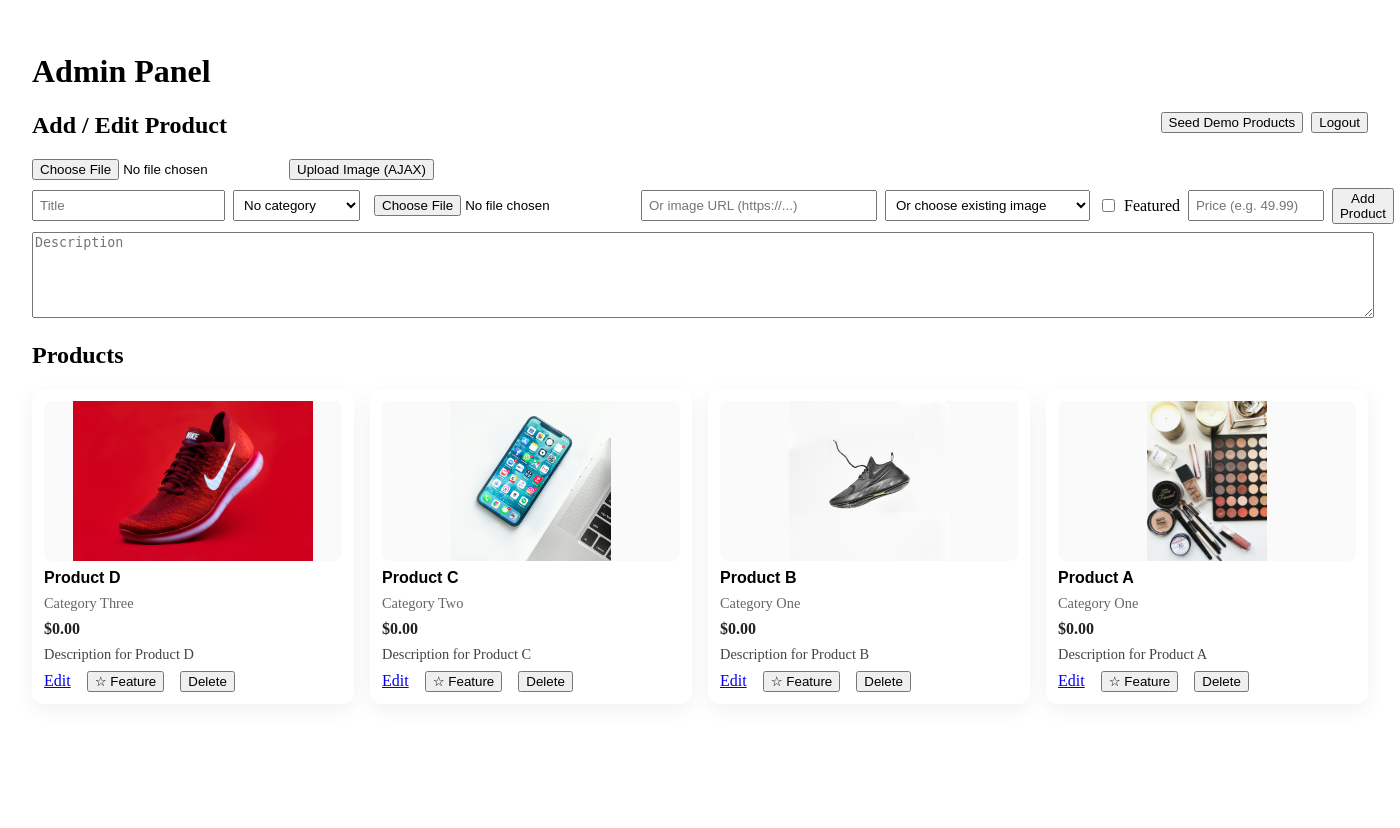
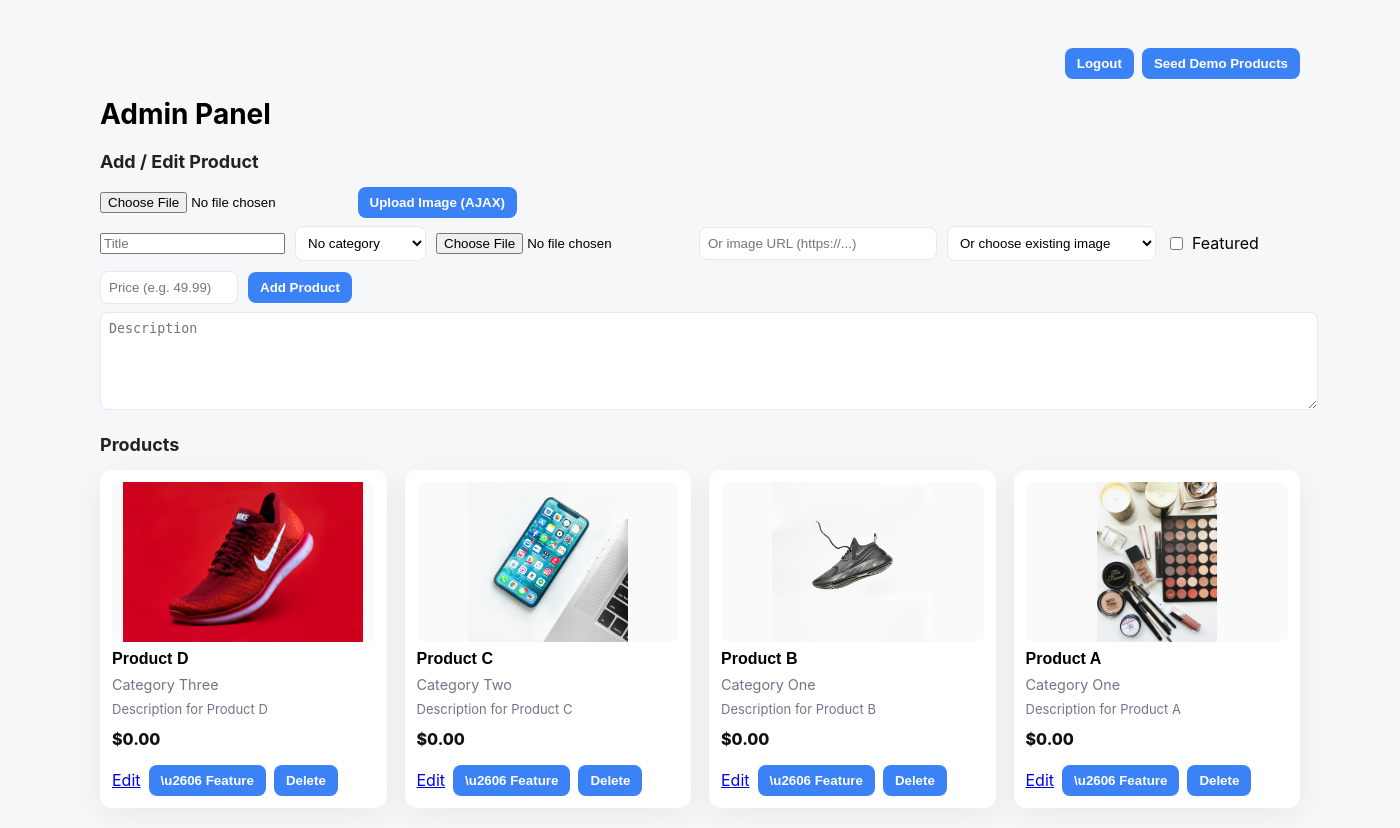
Before and after one commit to Datasoft-Bkash-AML/San-Francisco, a PHP site: page /admin/index.php in a window 1400 px wide. Before the commit the page ends 692 px from the top, so only its background shows below. Run offline with PHP 8.4, Linux system fonts and the light colour scheme; the visitor is signed in with stand-in values (Sample User, id 1); data comes from the database, SQL or seed files in the repository.

Commit message:
style(admin): admin UI beautification — admin.css and product grid/cards

```diff
--- /dev/null
+++ b/admin/css/admin.css
@@ -0,0 +1,33 @@
+/* Admin UI beautification for San-Francisco demo */
+:root{
+  --bg:#f6f7f9;
+  --card:#ffffff;
+  --muted:#70768a;
+  --accent:#3b82f6;
+  --accent-2:#b76e79;
+  --radius:12px;
+  --shadow: 0 8px 30px rgba(24,24,24,0.06);
+}
+html,body{height:100%;background:var(--bg);font-family:Inter,system-ui, -apple-system, 'Segoe UI', Roboto, 'Helvetica Neue', Arial}
+.admin.container{max-width:1200px;margin:28px auto;padding:20px}
+.admin h1{margin:0 0 8px;font-size:28px}
+.admin h2{margin-top:20px;color:#222;font-size:18px}
+.admin .top-actions{display:flex;gap:8px;justify-content:flex-end;margin-bottom:18px}
+.admin .login, .admin .card{background:var(--card);border-radius:var(--radius);box-shadow:var(--shadow);padding:16px}
+.admin form{margin:0}
+.admin .form-row{display:flex;flex-wrap:wrap;gap:10px;align-items:center}
+.admin input[type='text'], .admin input[type='number'], .admin textarea, .admin select{border:1px solid #e6e9ef;padding:8px;border-radius:8px;background:#fff}
+.admin button{background:var(--accent);color:#fff;padding:8px 12px;border-radius:8px;border:0;cursor:pointer;font-weight:700}
+.admin button[style*='margin-left']{background:linear-gradient(90deg,var(--accent),#2563eb)}
+.admin .product-grid{display:grid;grid-template-columns:repeat(auto-fill,minmax(260px,1fr));gap:18px;margin-top:12px}
+.admin .product-card{background:var(--card);border-radius:12px;box-shadow:var(--shadow);overflow:hidden;padding:12px;display:flex;flex-direction:column;gap:8px;transition:transform .12s ease,box-shadow .12s ease}
+.admin .product-card:hover{transform:translateY(-6px);box-shadow:0 18px 40px rgba(16,24,40,0.08)}
+.admin .product-card .media{height:160px;overflow:hidden;display:flex;align-items:center;justify-content:center;background:#fafafa;border-radius:8px}
+.admin .product-card img{max-width:100%;max-height:100%;object-fit:cover}
+.admin .product-card .title{font-weight:800;font-family: 'Outfit',sans-serif;}
+.admin .product-card .meta{font-size:0.9rem;color:var(--muted)}
+.admin .product-card .price{font-size:1rem;color:#111;margin-top:4px;font-weight:800}
+.admin .product-card .badge{display:inline-block;padding:6px 10px;border-radius:999px;background:var(--accent-2);color:#fff;font-weight:700;font-size:12px}
+.admin .product-card .actions{display:flex;gap:8px;align-items:center;margin-top:8px}
+.admin .small{font-size:13px;color:var(--muted)}
+.admin .admin-footer{margin-top:28px;text-align:center;color:var(--muted);font-size:13px}
--- a/admin/index.php
+++ b/admin/index.php
@@ -217,28 +217,24 @@ if (isset($_GET['edit'])) {
     <meta name="viewport" content="width=device-width,initial-scale=1">
     <title>Admin - San Francisco</title>
     <link rel="stylesheet" href="/css/style.css">
-    <style>
-        .admin{padding:24px}
-        .admin table{width:100%;border-collapse:collapse}
-        .admin th,.admin td{padding:8px;border-bottom:1px solid #eee}
-        .form-row{display:flex;gap:8px;align-items:center}
-        .form-row input, .form-row select{padding:6px}
-    </style>
+    <link rel="stylesheet" href="/admin/css/admin.css">
 </head>
 <body>
 <div class="container admin">
-    <h1>Admin Panel</h1>
-    <form method="post" style="float:right">
+    <div class="top-actions">
+        <form method="post" style="display:inline">
             <input type="hidden" name="action" value="logout">
             <input type="hidden" name="csrf" value="<?=htmlspecialchars(csrf_token())?>">
             <button type="submit">Logout</button>
         </form>
-    <form method="post" style="float:right;margin-right:8px">
+        <form method="post" style="display:inline">
             <input type="hidden" name="action" value="seed_products">
             <input type="hidden" name="csrf" value="<?=htmlspecialchars(csrf_token())?>">
             <button type="submit">Seed Demo Products</button>
         </form>
+    </div>
 
+    <h1>Admin Panel</h1>
     <h2>Add / Edit Product</h2>
     <form id="admin-upload-form" method="post" enctype="multipart/form-data" style="margin-bottom:8px">
         <input type="hidden" name="csrf" value="<?=htmlspecialchars(csrf_token())?>">
@@ -277,33 +273,33 @@ if (isset($_GET['edit'])) {
     </form>
 
     <h2>Products</h2>
-    <div style="display:grid;grid-template-columns:repeat(auto-fill,minmax(260px,1fr));gap:16px;margin-top:12px">
+    <div class="product-grid">
         <?php foreach ($products as $p): ?>
-            <div style="background:#fff;border-radius:12px;box-shadow:0 6px 20px rgba(0,0,0,.06);overflow:hidden;padding:12px;display:flex;flex-direction:column;gap:8px">
-                <div style="height:160px;overflow:hidden;display:flex;align-items:center;justify-content:center;background:#fafafa;border-radius:8px">
+            <div class="product-card">
+                <div class="media">
                     <?php if (!empty($p['image'])):
                         $imgSrc = preg_match('#^https?://#i',$p['image']) ? $p['image'] : '/images/'.htmlspecialchars($p['image']);
                     ?>
-                        <img src="<?=$imgSrc?>" style="max-width:100%;max-height:100%;object-fit:cover">
+                        <img src="<?=$imgSrc?>">
                     <?php else: ?>
                         <div style="color:#999">No image</div>
                     <?php endif; ?>
                 </div>
-                <div style="font-weight:800;font-family:'Outfit',sans-serif;"><?=htmlspecialchars($p['name'])?></div>
-                <div style="font-size:0.9rem;color:#666"><?php
+                <div class="title"><?=htmlspecialchars($p['name'])?></div>
+                <div class="meta"><?php
                     $catName = '';
                     foreach ($cats as $c) if ($c['id']==$p['category_id']) { $catName = $c['name']; break; }
                     echo htmlspecialchars($catName);
                 ?></div>
-                <div style="font-size:1rem;color:#222;font-weight:700">$<?=htmlspecialchars(isset($p['price']) ? number_format($p['price'],2) : '0.00')?></div>
                 <?php if (!empty($p['featured'])): ?>
-                    <div style="color:#b76e79;font-weight:700">FEATURED</div>
+                    <div class="badge">FEATURED</div>
                 <?php endif; ?>
-                <div style="flex:1;color:#444;font-size:0.9rem"><?=htmlspecialchars(mb_strimwidth($p['description'] ?? '',0,120,'...'))?></div>
-                <div style="display:flex;gap:8px;align-items:center">
+                <div class="small"><?=htmlspecialchars(mb_strimwidth($p['description'] ?? '',0,120,'...'))?></div>
+                <div class="price">$<?=htmlspecialchars(isset($p['price']) ? number_format($p['price'],2) : '0.00')?></div>
+                <div class="actions">
                     <a href="?edit=<?=htmlspecialchars($p['id'])?>">Edit</a>
-                    <button data-feature-toggle data-product-id="<?=htmlspecialchars($p['id'])?>" data-featured="<?=!empty($p['featured']) ? '1' : '0'?>" data-csrf="<?=htmlspecialchars(csrf_token())?>" style="margin-left:8px"><?=!empty($p['featured']) ? '★ Featured' : '☆ Feature'?></button>
-                    <form method="post" style="display:inline;margin-left:8px">
+                    <button data-feature-toggle data-product-id="<?=htmlspecialchars($p['id'])?>" data-featured="<?=!empty($p['featured']) ? '1' : '0'?>" data-csrf="<?=htmlspecialchars(csrf_token())?>"><?=!empty($p['featured']) ? '\u2605 Featured' : '\u2606 Feature'?></button>
+                    <form method="post" style="display:inline">
                         <input type="hidden" name="action" value="delete">
                         <input type="hidden" name="id" value="<?=htmlspecialchars($p['id'])?>">
                         <input type="hidden" name="csrf" value="<?=htmlspecialchars(csrf_token())?>">
```
Lines whose indentation alone changed are shown as unchanged.
